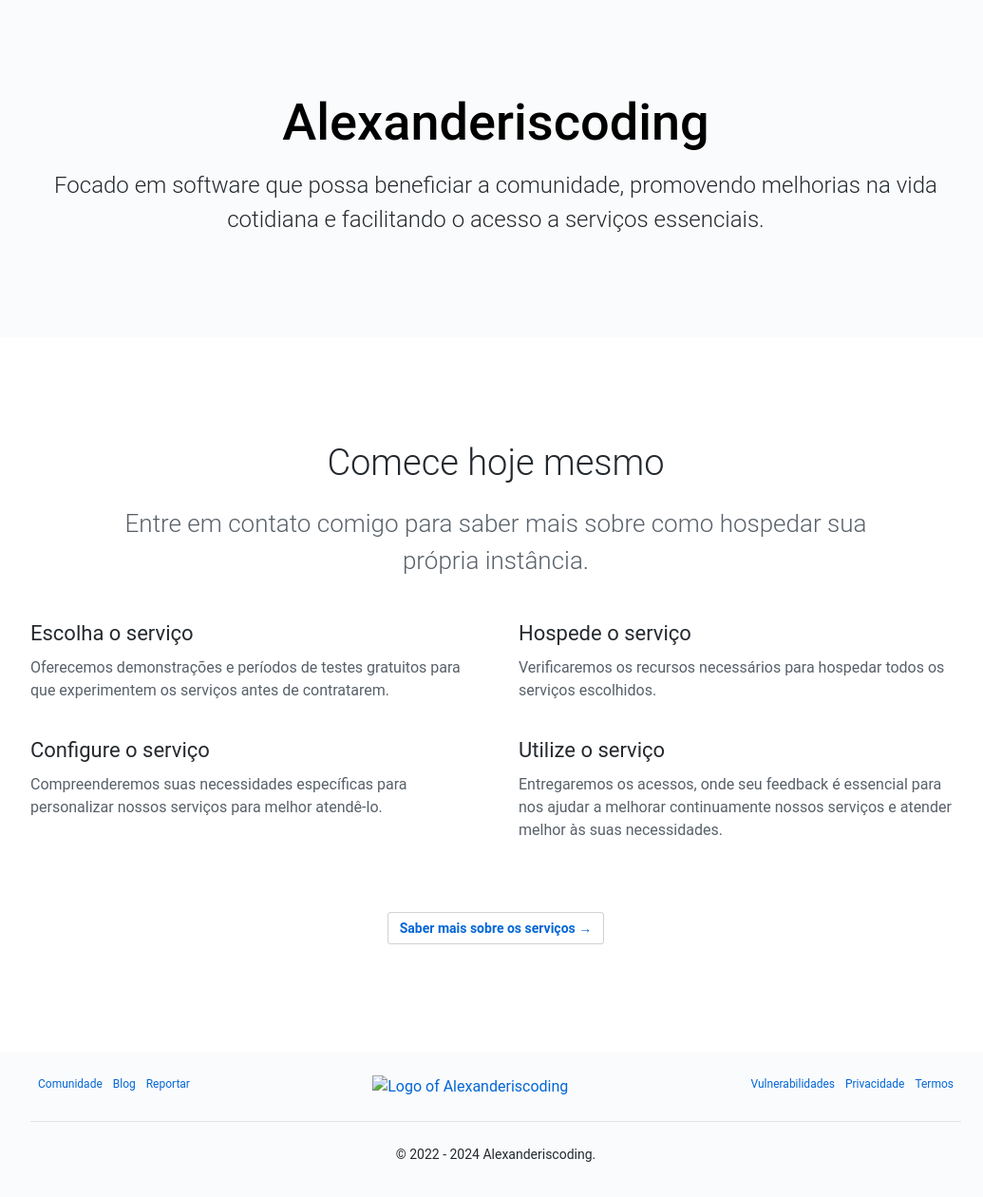
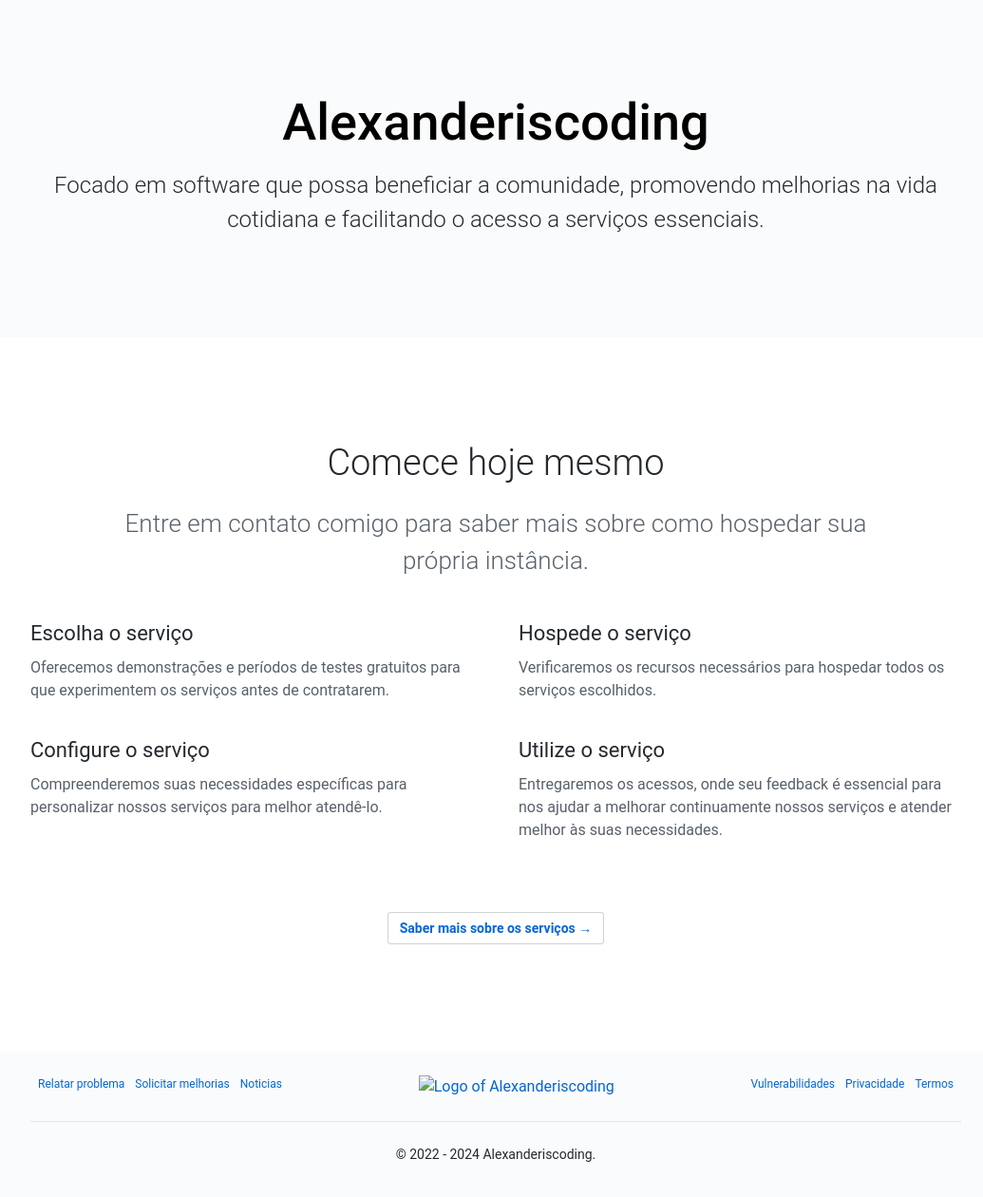
Before and after one commit to alexanderiscoding/alexanderiscoding, a Jekyll site: the page built from index.md, in a window 1280 px wide. Shown: the whole page at 95% size, without its empty margins (118-1153 px from the left). Built offline with Jekyll 4.4.1, drawn with Linux system fonts in a browser that asks for light colours.

Commit message:
Update footer.html

```diff
--- a/_includes/footer.html
+++ b/_includes/footer.html
@@ -2,12 +2,15 @@
   <div class="container-lg p-responsive py-4 ">
     <div class="d-flex flex-justify-between">
       <ul class="list-style-none float-right text-small">
-        <li class="d-none d-lg-inline-block ml-lg-2"><a
-            href="https://github.com/alexanderiscoding/alexanderiscoding/discussions" target="_blank">Comunidade</a>
+        <li class="d-none d-lg-inline-block ml-lg-2">
+          <a href="https://github.com/alexanderiscoding/alexanderiscoding/issues" target="_blank">Relatar problema</a>
         </li>
-        <li class="d-inline-block ml-lg-2"><a href="/blog">Blog</a></li>
-        <li class="d-none d-lg-inline-block ml-lg-2"><a href="https://github.com/alexanderiscoding/alexanderiscoding/issues"
-          target="_blank">Reportar</a></li>
+        <li class="d-none d-lg-inline-block ml-lg-2">
+          <a href="https://github.com/alexanderiscoding/alexanderiscoding/discussions/categories/ideas" target="_blank">Solicitar melhorias</a>
+        </li>
+        <li class="d-none d-lg-inline-block ml-lg-2">
+          <a href="https://github.com/alexanderiscoding/alexanderiscoding/discussions/categories/announcements" target="_blank">Noticias</a>
+        </li>
       </ul>
       <a href="/" class="text-center">
         <span class="sr-only">Voltar ao Inicio</span>
```
